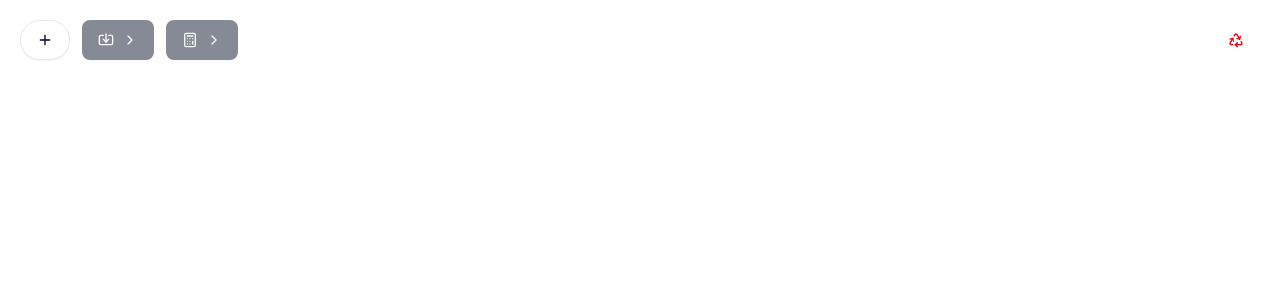
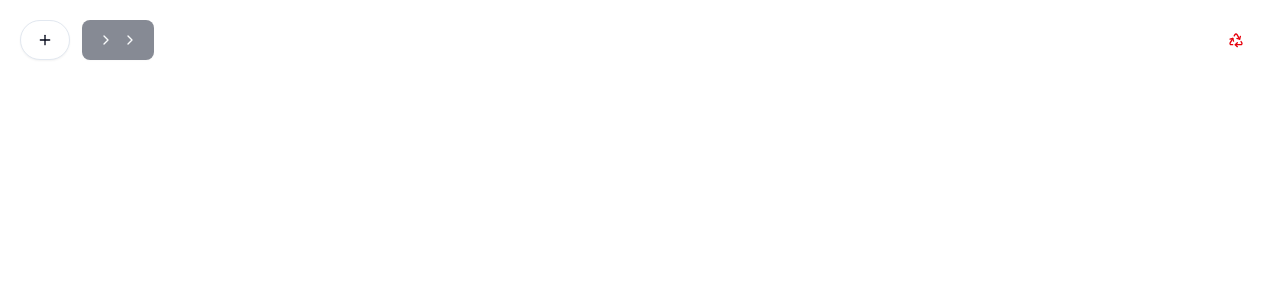
Before and after one commit to Burrath/imuprofene, a React (Vite) app: page / in a window 1280 px wide. Shown: the top 300 px of the page. Built offline with nearby package versions, Linux system fonts and the light colour scheme.

Commit message:
small ui refactor

```diff
--- a/src/App.tsx
+++ b/src/App.tsx
@@ -194,31 +194,9 @@ export default function App() {
     fileInputRef.current?.click();
   }
 
-  const runCalc = async () => {
-    // Step 1: set all files to loading
-    setDroppedFiles((prev) =>
-      prev.map((file) => ({
-        ...file,
-        isLoading: true,
-      }))
-    );
+  const run = async () => {
+    if (!aliquoteComuni) return;
 
-    // Step 2: process files one by one
-    for (const file of droppedFiles) {
-      if (!file.refinedData || !aliquoteComuni) continue;
-
-      const imuData = await calculateImu(file.refinedData, aliquoteComuni);
-
-      // Step 3: update only that file in state
-      setDroppedFiles((prev) =>
-        prev.map((f) =>
-          f._id === file._id ? { ...f, isLoading: false, imuData } : f
-        )
-      );
-    }
-  };
-
-  const runExtract = async () => {
     // Step 1: set all files to loading
     setDroppedFiles((prev) =>
       prev.map((file) => ({
@@ -232,12 +210,13 @@ export default function App() {
       const rawData = await pdfToRawTextData(file.file);
 
       const refinedData = parseRawDataToSituazioniVisura(rawData);
+      const imuData = await calculateImu(refinedData, aliquoteComuni);
 
       // Step 3: update only that file in state
       setDroppedFiles((prev) =>
         prev.map((f) =>
           f._id === file._id
-            ? { ...f, rawData, isLoading: false, refinedData }
+            ? { ...f, rawData, isLoading: false, refinedData, imuData }
             : f
         )
       );
@@ -273,21 +252,8 @@ export default function App() {
           <Plus />
         </Button>
 
-        <Button
-          disabled={!droppedFiles.length}
-          onClick={runExtract}
-          size={"lg"}
-        >
-          <Import />
+        <Button disabled={!droppedFiles.length} onClick={run} size={"lg"}>
           <ChevronRight />
-        </Button>
-
-        <Button
-          disabled={!droppedFiles.find((e) => e.refinedData)}
-          onClick={runCalc}
-          size={"lg"}
-        >
-          <Calculator />
           <ChevronRight />
         </Button>
 
@@ -302,9 +268,9 @@ export default function App() {
       </div>
 
       {droppedFiles.filter((e) => e.isLoading).length > 0 && (
-        <div className="h-3 bg-gray-200 mx-3 rounded overflow-hidden">
+        <div className="h-3 min-h-3 bg-gray-200 mx-3 rounded overflow-hidden">
           <div
-            className="h-full bg-blue-500 transition-all duration-1000"
+            className="h-full bg-blue-500 transition-all duration-75"
             style={{
               width: `${
                 (1 -
@@ -388,8 +354,8 @@ export default function App() {
       />
 
       {pdfModalFile && (
-        <div className="fixed inset-0 bg-black/50 z-50 flex items-center justify-center">
-          <div className="bg-white rounded-lg shadow-lg h-screen w-screen relative flex flex-col">
+        <div className="fixed inset-0 bg-black/50 z-50 flex items-center justify-center  h-screen w-screen p-5">
+          <div className="bg-white rounded-lg shadow-lg relative flex flex-col h-full w-full">
             <Button
               className="ml-auto"
               onClick={() => setPdfModalFile(null)}
```
